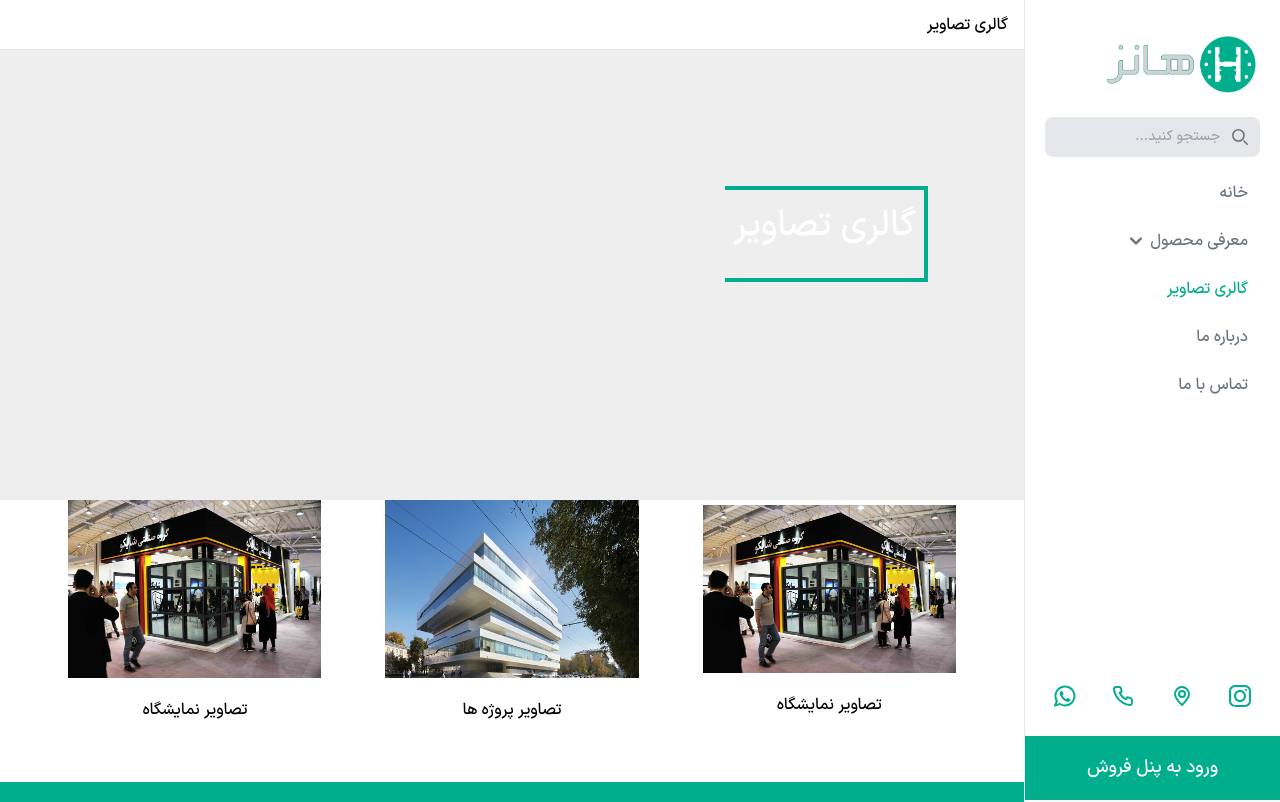
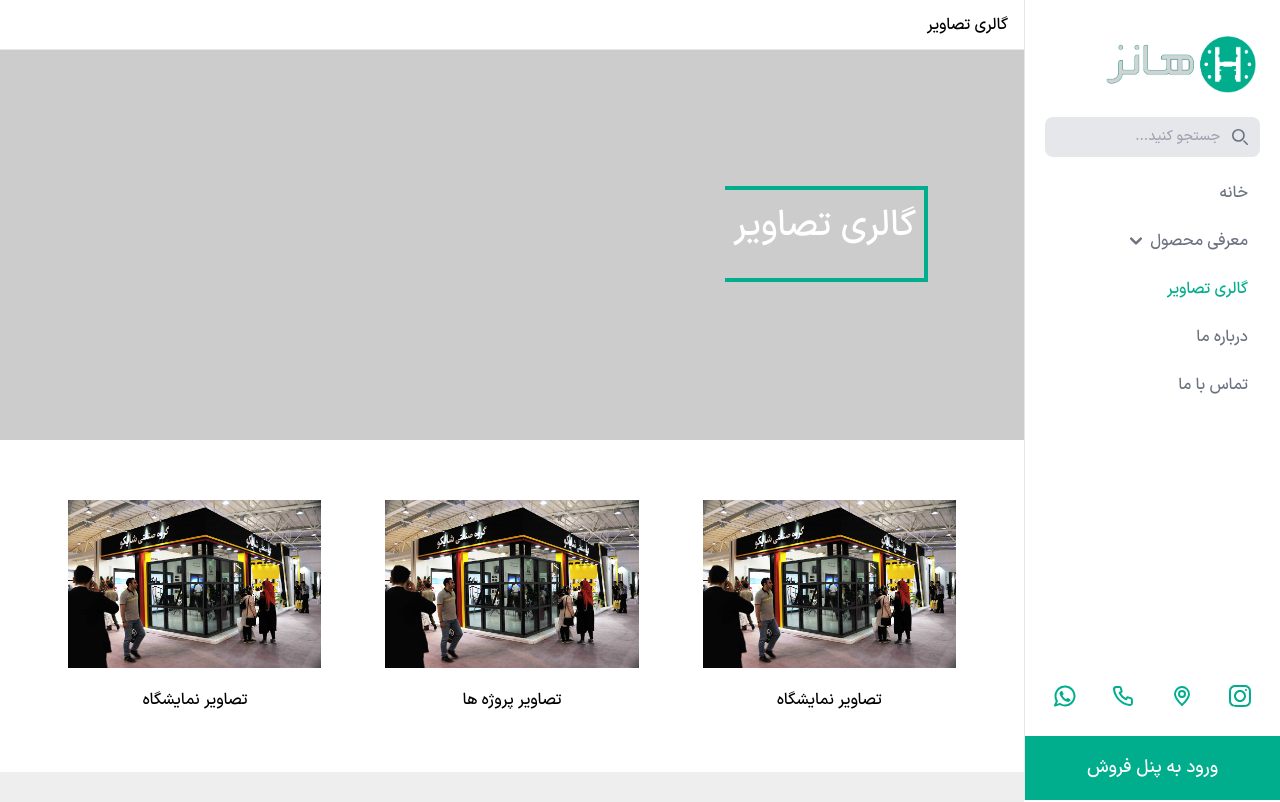
Before and after one commit to zahra-hsb/hanz-, a Next.js app: page /imageGallery in a window 1280 px wide. Shown: the top 802 px of the page. Built offline with nearby package versions, Linux system fonts and the light colour scheme.

Commit message:
some problem fixed

```diff
--- a/src/pages/imageGallery/index.js
+++ b/src/pages/imageGallery/index.js
@@ -6,7 +6,7 @@ import image2 from "../../../public/image/Dominion-Tower-14.jpg"
 export default function ImageGallery() {
   return (
     <main className="flex flex-col">
-      <Main title={'گالری تصاویر'} bg={'bg-gallerySection'} height={'h-[390px]'} display={'hidden'} />
+      <Main title={'گالری تصاویر'} bg={'bg-aboutSection'} height={'h-[390px]'} display={'hidden'} />
       <section className="p-10">
         <div className="flex items-center justify-center flex-wrap gap-16 p-5">
           <div className="flex flex-col items-center justify-between gap-5 cursor-pointer overflow-hidden lg:w-[28%]">
@@ -15,17 +15,17 @@ export default function ImageGallery() {
             <h3 className="hover:text-green">تصاویر نمایشگاه</h3>
           </div>
           <div className="flex flex-col items-center justify-between gap-5 cursor-pointer overflow-hidden lg:w-[28%]">
-            <Image src={image2} alt={'hanz'} className="h-[178px] transition duration-300 ease-in-out overflow-hidden hover:scale-105" />
+            <Image src={image1} alt={'hanz'} className="transition duration-300 ease-in-out overflow-hidden hover:scale-105" />
             <h3 className="hover:text-green">تصاویر پروژه ها</h3>
           </div>
           <div className="flex flex-col items-center justify-between gap-5 cursor-pointer overflow-hidden lg:w-[28%]">
-            <Image src={image1} alt={'hanz'} className="h-[178px] transition duration-300 ease-in-out overflow-hidden hover:scale-105" />
+            <Image src={image1} alt={'hanz'} className="transition duration-300 ease-in-out overflow-hidden hover:scale-105" />
             <h3 className="hover:text-green">تصاویر نمایشگاه</h3>
           </div>
         </div>
       </section>
 
-      <section className="absolute w-full h-[500px] bg-[#eee] backdrop-blur-lg">
+      <section className="w-full h-[500px] bg-[#eee] backdrop-blur-lg">
 
       </section>
 
```
